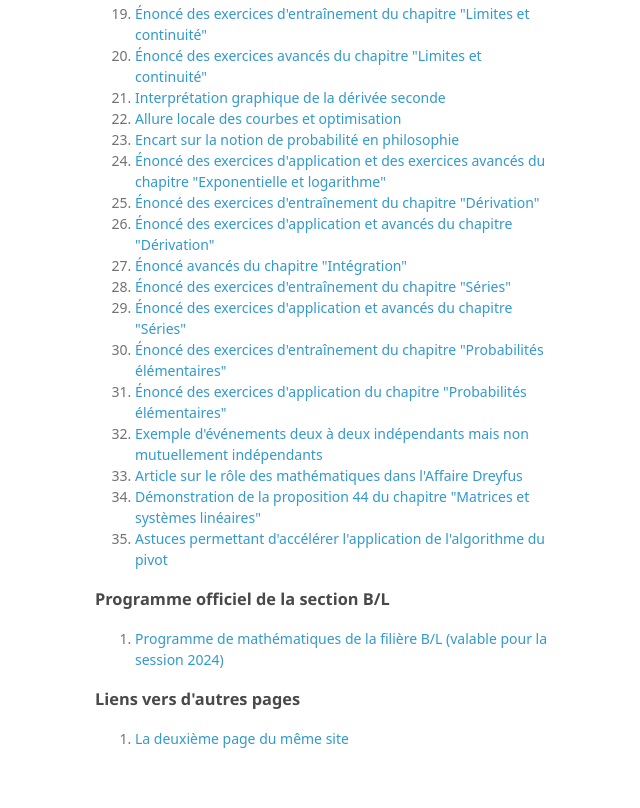
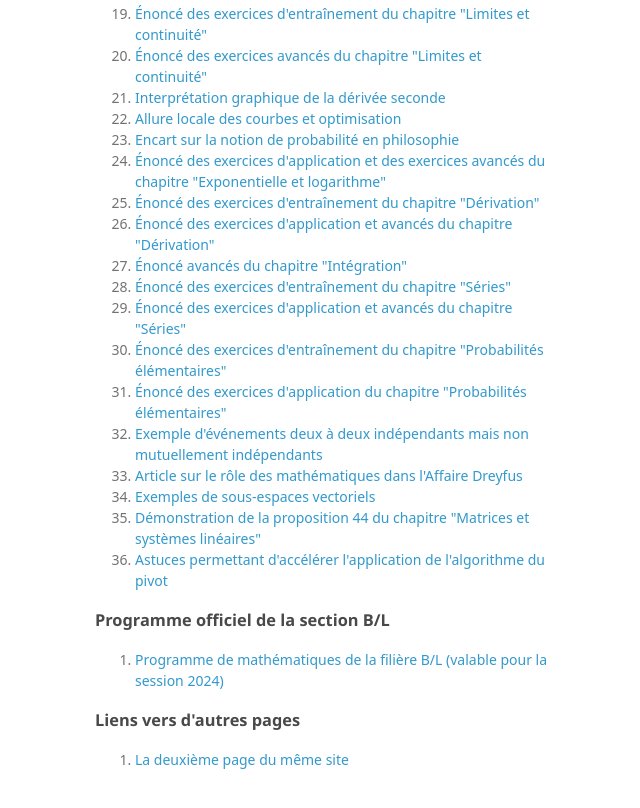
Before and after one commit to PierreMontagnon/pierremontagnon.github.io, a plain HTML site: page index.html in a window 1280 px wide. Shown: the part 1332-2140 px from the top of the page, without its empty margins (515-1155 px from the left). Drawn offline with Linux system fonts and the light colour scheme; a script that the page names is missing; a web font is replaced by a local one.

Commit message:
exemples de sev en ligne

```diff
--- a/index.html
+++ b/index.html
@@ -111,6 +111,7 @@
         <li><a href="files/probas_ex_appli.pdf">Énoncé des exercices d'application du chapitre "Probabilités élémentaires"</a></li>
         <li><a href="files/probas_22_mut.pdf">Exemple d'événements deux à deux indépendants mais non mutuellement indépendants</a></li>
         <li><a href="files/dreyfus.pdf">Article sur le rôle des mathématiques dans l'Affaire Dreyfus</a></li>
+        <li><a href="files/exemples_sev.pdf">Exemples de sous-espaces vectoriels</a></li>
         <li><a href="files/demo_inv_opselem.pdf">Démonstration de la proposition 44 du chapitre "Matrices et systèmes linéaires"</a></li>
         <li><a href="files/astuces_pivot.pdf">Astuces permettant d'accélérer l'application de l'algorithme du pivot</a></li>
       </ol>
```
Also changed, not shown: 1 other file.
